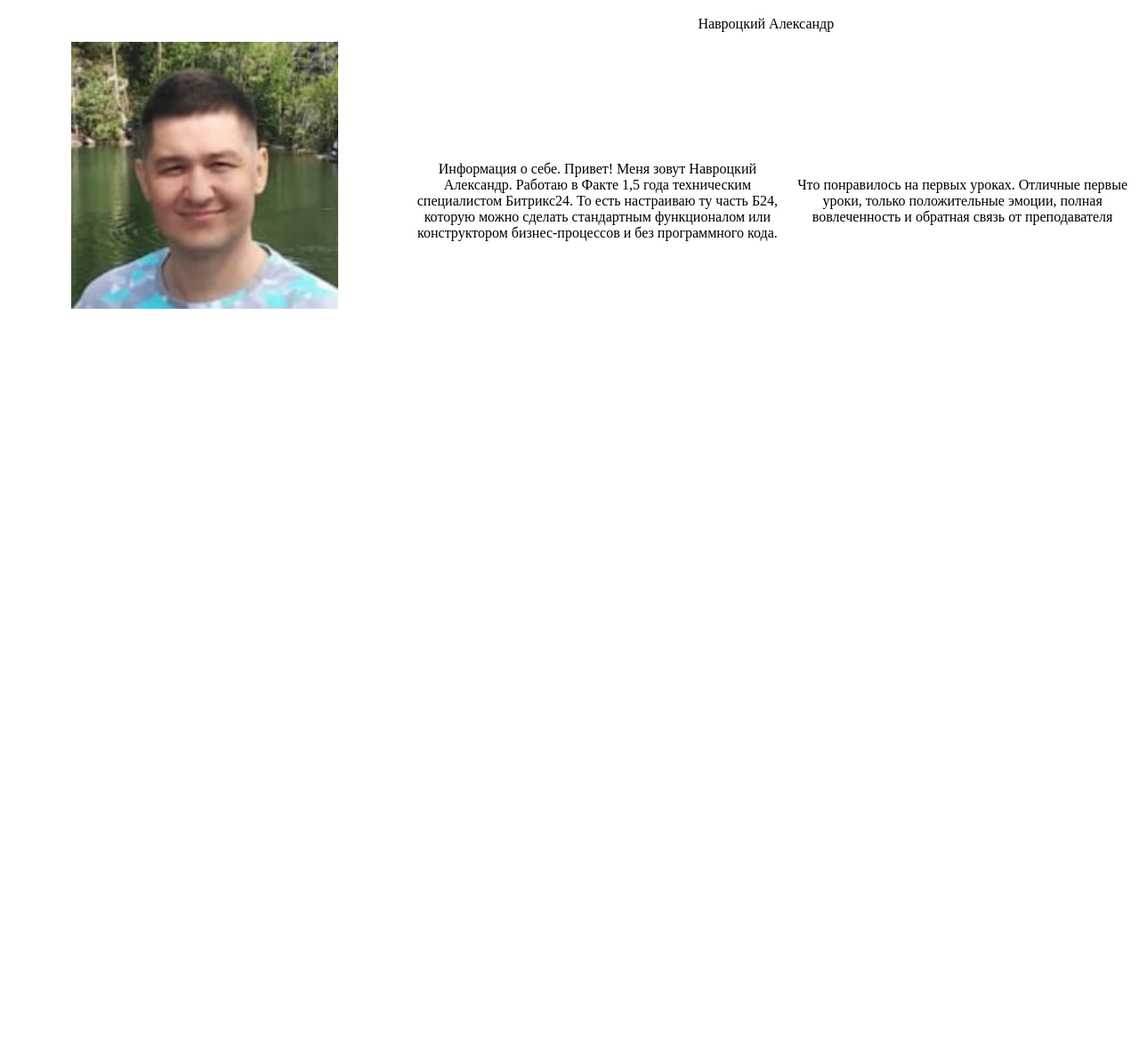
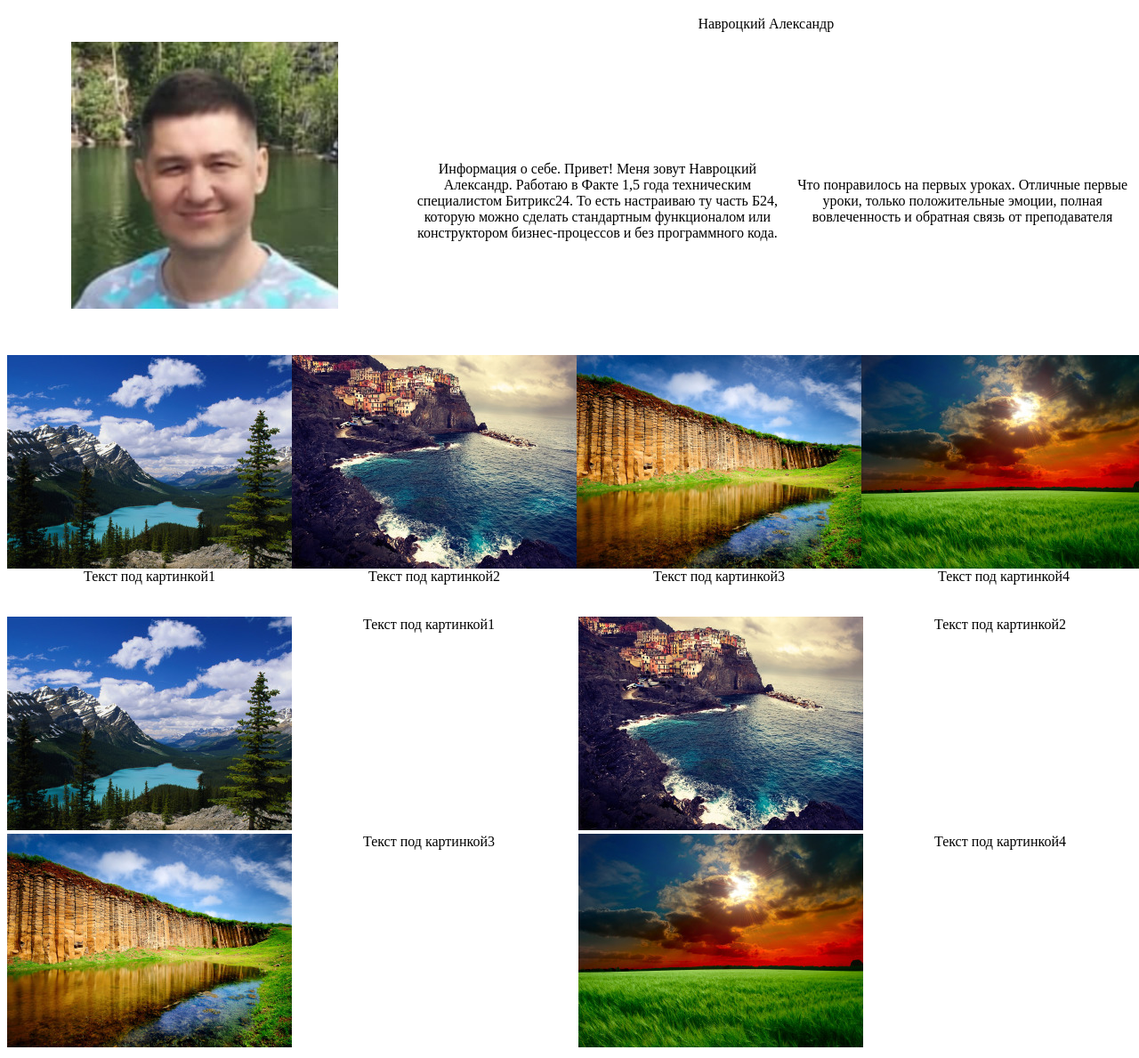
Before and after one commit to nvrtsky/Navrotsky_Alexandr, a PHP site: page /homework.html in a window 1280 px wide. Shown: the part 159-1348 px from the top of the page at 89% size. Before the commit the page ends 506 px from the top, so only its background shows below. Run offline with PHP 8.4, Linux system fonts and the light colour scheme.

Commit message:
ДЗ от 03.02.2022

```diff
--- a/homework.html
+++ b/homework.html
@@ -25,6 +25,72 @@
         <td rowspan="2" width="30%" align="center">Что понравилось на первых уроках. Отличные первые уроки, только положительные эмоции, полная вовлеченность и обратная связь от преподавателя</td>
     </tr>
     </table>
+        <!--Картинки для ДЗ 04.02 / flex-->
+        <section class="cont1">
+            <div>
+                <section class="cont3">
+                    <img src="images/1.jpg">
+                </section>
+                <section class="cont3">
+                    <td>Текст под картинкой1</td>
+                </section>
+            </div>
+            <section class="cont2">
+                    <div>
+                        <section class="cont3">
+                            <img src="images/2.jpg">
+                        </section>
+                        <section class="cont3">
+                            <td>Текст под картинкой2</td>
+                        </section>
+                    </div>
+            </section>
+            <section class="cont2">
+                    <div>
+                        <section class="cont3">
+                            <img src="images/3.jpg">
+                        </section>
+                        <section class="cont3">
+                            <td>Текст под картинкой3</td>
+                        </section>
+                    </div>
+            </section>
+            <section class="cont2">
+                    <div>
+                        <section class="cont3">
+                            <img src="images/4.jpg">
+                        </section>
+                        <section class="cont3">
+                            <td>Текст под картинкой4</td>
+                        </section>
+                    </div>
+            </section>
+            </div>
+        </section>
+        <br>
+        <br>
+        <!--Картинки для ДЗ 04.02 / grid-->
+        <section class="grid">
+            <section class="grid2">
+            <div align="center"> <img src="images/1.jpg"></div>
+            <div align="center"> <a>Текст под картинкой1</a></div>
+            </section>
+
+            <section class="grid2">
+            <div align="center"> <img src="images/2.jpg"></div>
+            <div align="center"> <a>Текст под картинкой2</a></div>
+            </section>
+
+            <section class="grid2">
+            <div align="center"> <img src="images/3.jpg"></div>
+            <div align="center"> <a>Текст под картинкой3</a></div>
+            </section>
+
+            <section class="grid2">
+            <div align="center"> <img src="images/4.jpg"></div>
+            <div align="center"> <a>Текст под картинкой4</a></div>
+            </section>
+        </section>
     </main>
 </body>
 </html>
--- a/style.css
+++ b/style.css
@@ -36,3 +36,32 @@ a:hover {
     color: blue;
     text-decoration: underline
 }
+.cont1 {
+    display: flex;
+    display: flex;
+    flex-direction: row;
+    justify-content: space-evenly;
+    align-items: flex-start;
+}
+.cont2 {
+    display: flex;
+    flex-direction: row;
+    justify-content: space-evenly;
+    align-items: flex-start;
+}
+.cont3 {
+    display: flex;
+    flex-direction: column;
+    justify-content: center;
+    align-items: center;
+}
+.grid {
+    display: grid;
+    grid-template-columns: 50% 50%;
+    grid-template-rows: 50% 50%;
+    grid-column-gap: 10px;
+}
+.grid2 {
+    display: grid;
+    grid-template-columns: 50% 50%;
+  }
```
Also changed, not shown: images/1.jpg (added), images/2.jpg (added), images/3.jpg (added), images/4.jpg (added).
